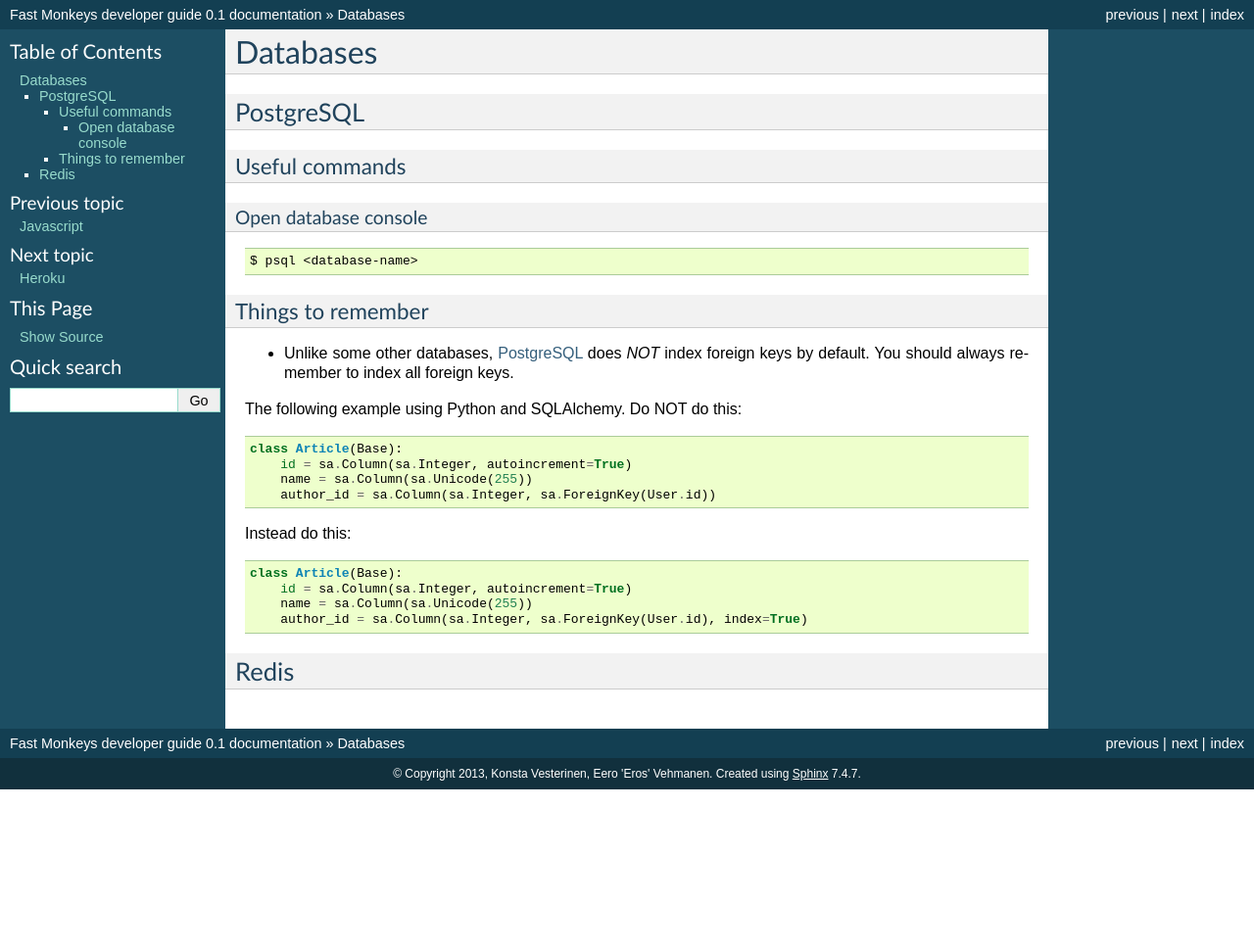
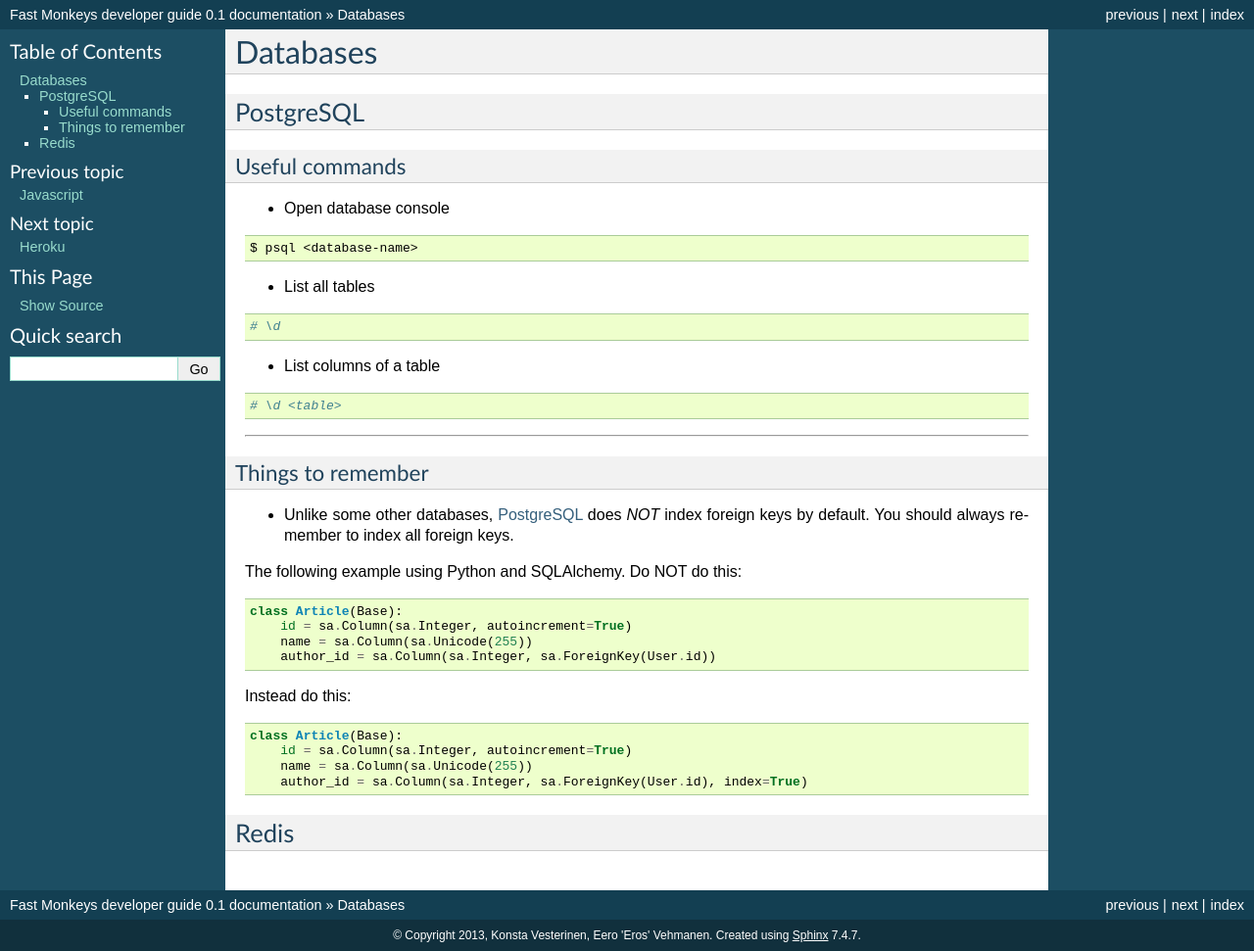
Before and after one commit to fastmonkeys/dev-guide, a Sphinx documentation site: the page built from docs/databases.rst, in a window 1280 px wide. Shown: the whole page at 98% size. Built offline with Sphinx 7.4.7, drawn with Linux system fonts in a browser that asks for light colours; formulas are drawn with MathJax 3; before the commit the page ends 900 px from its top, so only the background shows below that.

Commit message:
Added docs for psql commands

```diff
--- a/docs/databases.rst
+++ b/docs/databases.rst
@@ -9,8 +9,7 @@ PostgreSQL
 Useful commands
 ^^^^^^^^^^^^^^^
 
-Open database console
-+++++++++++++++++++++
+- Open database console
 
 
 ::
@@ -19,6 +18,26 @@ Open database console
     $ psql <database-name>
 
 
+- List all tables
+
+
+::
+
+
+    # \d
+
+
+- List columns of a table
+
+
+::
+
+
+    # \d <table>
+
+
+
++++++++++++++
 
 
 Things to remember
```
